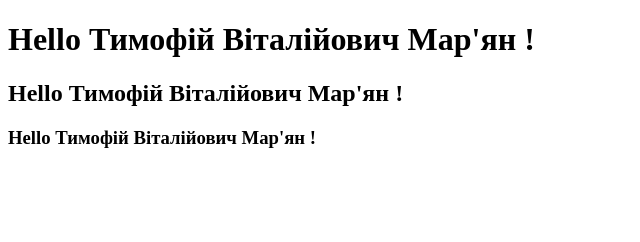
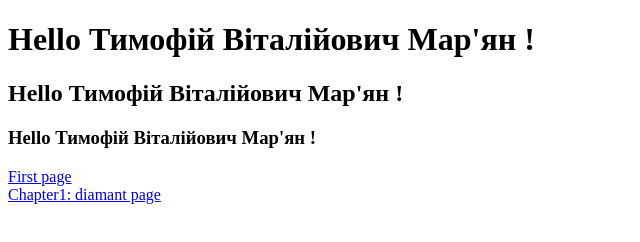
Before and after one commit to tymofii-marian/programming-for-children, a plain HTML site: page index.html in a window 1280 px wide. Shown: the whole page, without its empty margins (0-640 px from the left). Drawn offline with Linux system fonts and the light colour scheme.

Commit message:
Fixed index.html

```diff
--- a/index.html
+++ b/index.html
@@ -7,5 +7,7 @@
     <h1>Hello Тимофій Віталійович Мар'ян !</h1>
     <h2>Hello Тимофій Віталійович Мар'ян !</h2>
     <h3>Hello Тимофій Віталійович Мар'ян !</h3>
+    <a href="./Chapter_0/SimpleHTML/first_page.html">First page</a><br/>
+    <a href="./Chapter_1/Diamant.html">Chapter1: diamant page</a>
 </body>
 </html>
```
Also changed, not shown: Chapter_0/SimpleHTML/first _page.html (deleted, +0 -9 lines).
